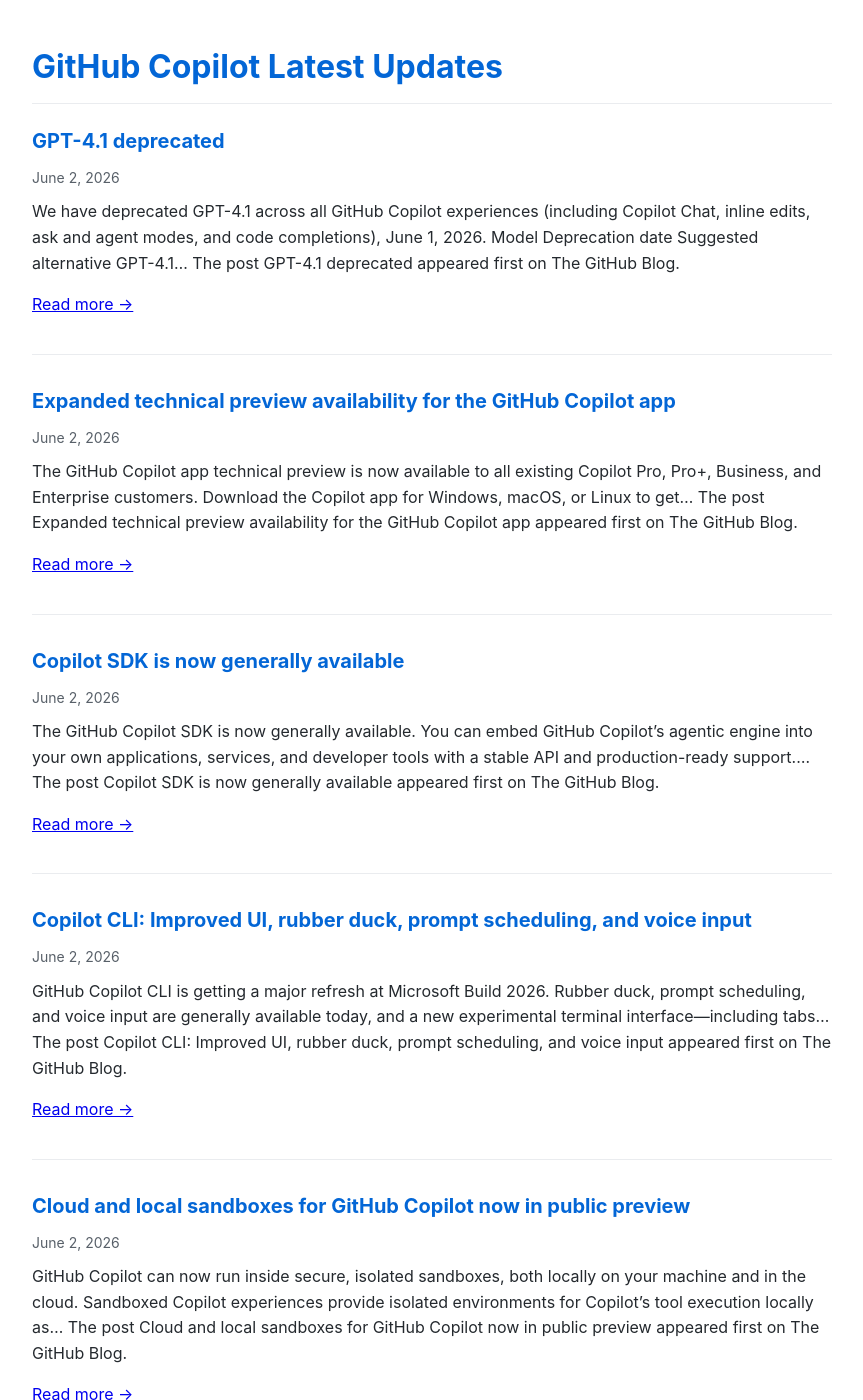
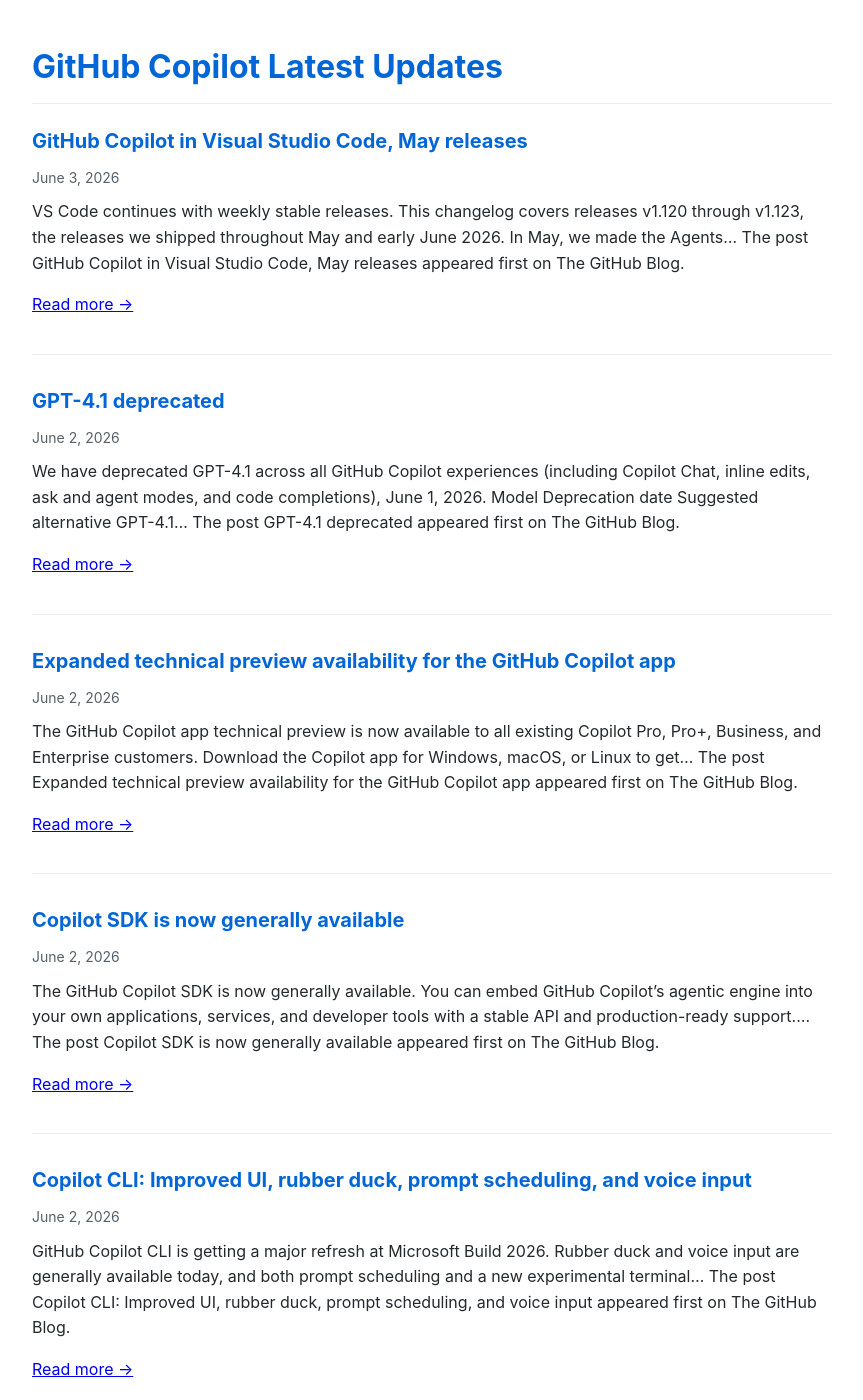
Before and after one commit to Oregand/oregand.github.io, a Jekyll site: the page copilot-feed.html, which Jekyll copies as it is, in a window 1280 px wide and 1400 px high. Shown: the whole window, without its empty margins (208-1071 px from the left). Built offline with Jekyll 4.4.1, drawn with Linux system fonts in a browser that asks for light colours; some of the changed text lies outside the part shown.

Commit message:
Update RSS feed

```diff
--- a/copilot-feed.html
+++ b/copilot-feed.html
@@ -65,6 +65,19 @@
 
   <div class="feed-item">
     <div class="feed-title">
+      <a href="https://github.blog/changelog/2026-06-03-github-copilot-in-visual-studio-code-may-releases" target="_blank">GitHub Copilot in Visual Studio Code, May releases</a>
+    </div>
+    <div class="feed-date">June 3, 2026</div>
+    <div class="feed-description">
+      VS Code continues with weekly stable releases. This changelog covers releases v1.120 through v1.123, the releases we shipped throughout May and early June 2026. In May, we made the Agents&#8230;
+The post GitHub Copilot in Visual Studio Code, May releases appeared first on The GitHub Blog.
+
+      <p><a href="https://github.blog/changelog/2026-06-03-github-copilot-in-visual-studio-code-may-releases" target="_blank">Read more →</a></p>
+    </div>
+  </div>
+
+  <div class="feed-item">
+    <div class="feed-title">
       <a href="https://github.blog/changelog/2026-06-02-gpt-4-1-deprecated" target="_blank">GPT-4.1 deprecated</a>
     </div>
     <div class="feed-date">June 2, 2026</div>
@@ -108,7 +121,7 @@ The post Copilot SDK is now generally available appeared first on The GitHub Blo
     </div>
     <div class="feed-date">June 2, 2026</div>
     <div class="feed-description">
-      GitHub Copilot CLI is getting a major refresh at Microsoft Build 2026. Rubber duck, prompt scheduling, and voice input are generally available today, and a new experimental terminal interface&#8212;including tabs&#8230;
+      GitHub Copilot CLI is getting a major refresh at Microsoft Build 2026. Rubber duck and voice input are generally available today, and both prompt scheduling and a new experimental terminal&#8230;
 The post Copilot CLI: Improved UI, rubber duck, prompt scheduling, and voice input appeared first on The GitHub Blog.
 
       <p><a href="https://github.blog/changelog/2026-06-02-copilot-cli-improved-ui-rubber-duck-prompt-scheduling-and-voice-input" target="_blank">Read more →</a></p>
@@ -180,21 +193,8 @@ The post Introducing Copilot CLI and agentic capabilities enhancements in JetBra
     </div>
   </div>
 
-  <div class="feed-item">
-    <div class="feed-title">
-      <a href="https://github.blog/changelog/2026-06-02-gemini-models-in-copilot-cli-cloud-agent-and-the-copilot-app" target="_blank">Gemini models in Copilot CLI, cloud agent, and the Copilot app</a>
-    </div>
-    <div class="feed-date">June 2, 2026</div>
-    <div class="feed-description">
-      Two Gemini models are now available across additional GitHub Copilot surfaces. Gemini 3.1 Pro (Preview) and Gemini 3.5 Flash can now be used in: Copilot CLI Copilot cloud agent GitHub&#8230;
-The post Gemini models in Copilot CLI, cloud agent, and the Copilot app appeared first on The GitHub Blog.
-
-      <p><a href="https://github.blog/changelog/2026-06-02-gemini-models-in-copilot-cli-cloud-agent-and-the-copilot-app" target="_blank">Read more →</a></p>
-    </div>
-  </div>
-
   <div class="update-info">
-    Feed last updated: June 3, 2026 at 01:24 PM
+    Feed last updated: June 4, 2026 at 12:31 AM
   </div>
 </body>
 </html>
```
